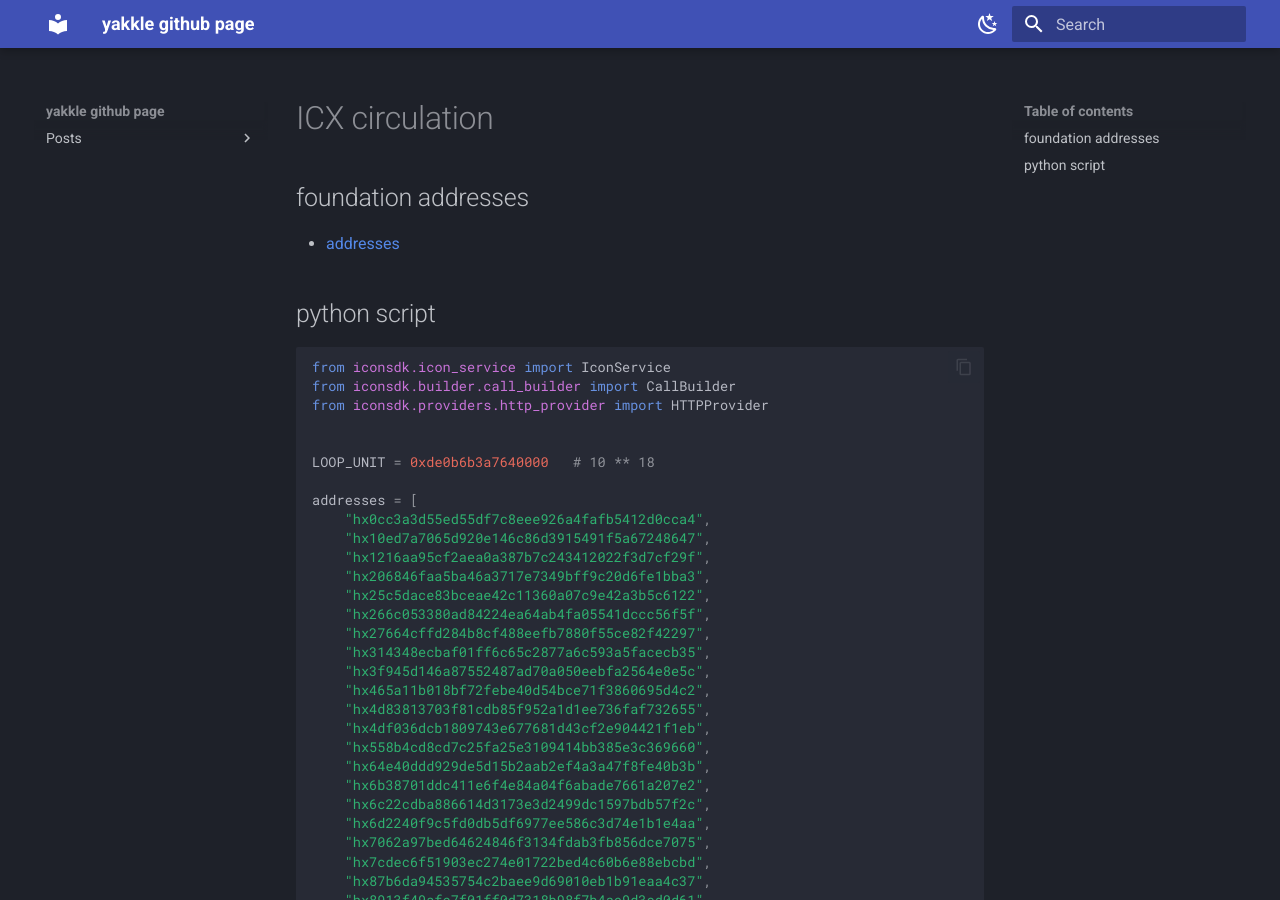
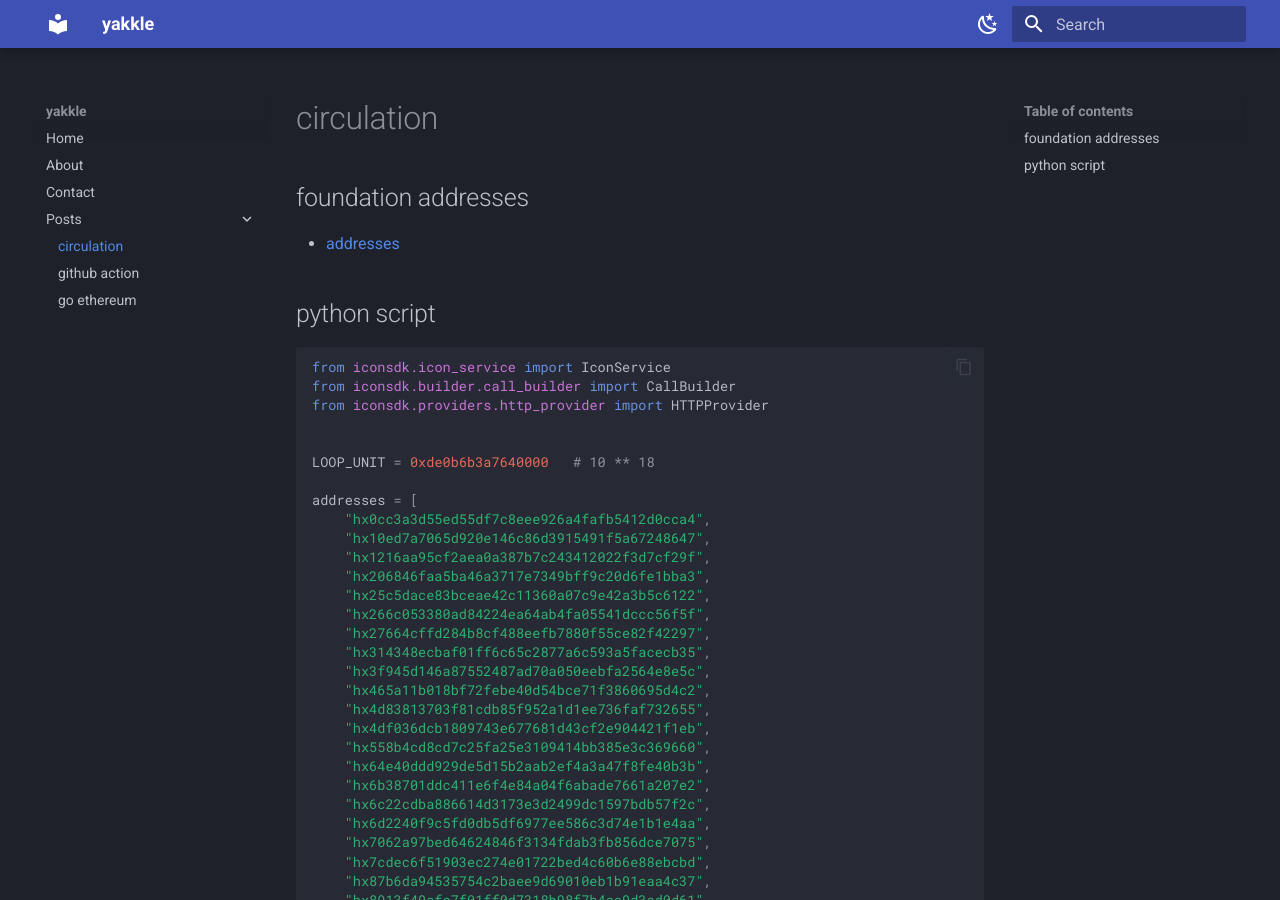
Before and after one commit to yakkle/yakkle.github.io, an MkDocs documentation site: the page built from docs/_posts/2022-02-16-circulation.md, in a window 1280 px wide and 900 px high. Built offline with MkDocs 1.6.1 and Material for MkDocs 9.7.7, drawn with Linux system fonts in a browser that asks for light colours.

```diff
--- a/mkdocs.yml
+++ b/mkdocs.yml
@@ -1,4 +1,4 @@
-site_name: yakkle github page
+site_name: yakkle
 theme:
   name: material
   palette:
@@ -16,9 +16,13 @@ theme:
     - content.code.copy
     - content.tabs.link
 nav:
+  - 'Home': 'index.md'
+  - 'About': '_pages/about.md'
+  - 'Contact': '_pages/contact.md'
   - 'Posts':
-    - 'circulation': 'docs/_posts/2022-02-16-circulation.md'
-    - 'github action': 'docs/_posts/2022-03-02-github-action.md'
+    - 'circulation': '_posts/2022-02-16-circulation.md'
+    - 'github action': '_posts/2022-03-02-github-action.md'
+    - 'go ethereum': '_posts/2022-04-4-go-ethereum.md'
 markdown_extensions:
   - toc:
       permalink: true
```
Also changed, not shown: README.md (added, +5 -0 lines).
